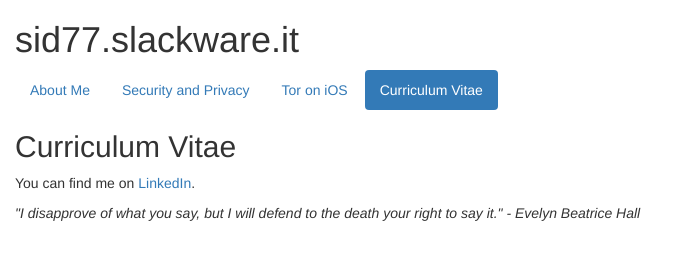
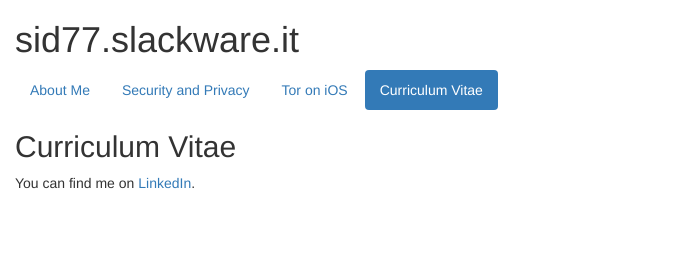
Before and after one commit to sid77/sid77.slackware.it, a plain HTML site: page cv/index.html in a window 1280 px wide. Shown: the whole page, without its empty margins (0-687 px from the left). Drawn offline with Linux system fonts and the light colour scheme.

Commit message:
Get rid of the footer since it seems I cannot get the spacing right

```diff
--- a/cv/index.html
+++ b/cv/index.html
@@ -23,9 +23,6 @@
         <p>You can find me on <a
         href="https://www.linkedin.com/in/marcobonetti">LinkedIn</a>.</p>
       </div>
-      <div class="footer">
-        <p><em>"I disapprove of what you say, but I will defend to the death your right to say it." - Evelyn Beatrice Hall</em></p>
-      </div>
     </div>
   </body>
 </html>
```
Also changed, not shown: index.html (+0 -3 lines), ios/index.html (+0 -3 lines), security/index.html (+0 -3 lines).
